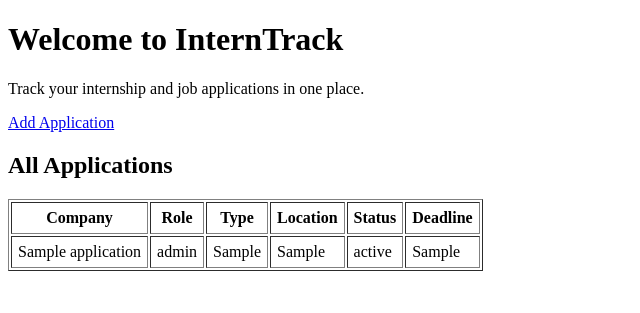
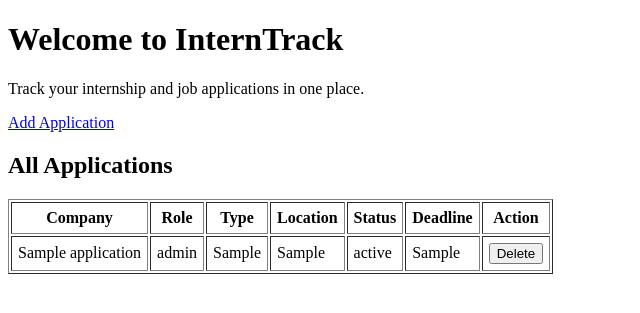
Before and after one commit to HASIN-2007/InternTrack, a Flask app: page / in a window 1280 px wide. Shown: the top 313 px of the page, without its empty margins (0-640 px from the left). Run offline with Flask 3, Linux system fonts and the light colour scheme; tables that the repository leaves empty hold one stand-in row (values such as "Sample post").

Commit message:
Add delete application feature

```diff
--- a/app.py
+++ b/app.py
@@ -70,6 +70,15 @@ def add_application():
     return render_template("add.html", error=error)
 
 
+@app.route("/delete/<int:id>", methods=["POST"])
+def delete_application(id):
+    conn = sqlite3.connect("database.db")
+    conn.execute("DELETE FROM applications WHERE id = ?", (id,))
+    conn.commit()
+    conn.close()
+    return redirect("/")
+
+
 if __name__ == "__main__":
     init_db()
     app.run(debug=True)
--- a/templates/index.html
+++ b/templates/index.html
@@ -19,6 +19,7 @@
             <th>Location</th>
             <th>Status</th>
             <th>Deadline</th>
+            <th>Action</th>
         </tr>
         {% for app in applications %}
         <tr>
@@ -28,6 +29,12 @@
             <td>{{ app["location"] }}</td>
             <td>{{ app["application_status"] }}</td>
             <td>{{ app["deadline"] }}</td>
+            <td>
+                <form method="POST" action="/delete/{{ app['id'] }}"
+                      onsubmit="return confirm('Delete this application?');">
+                    <button type="submit">Delete</button>
+                </form>
+            </td>
         </tr>
         {% endfor %}
     </table>
```
